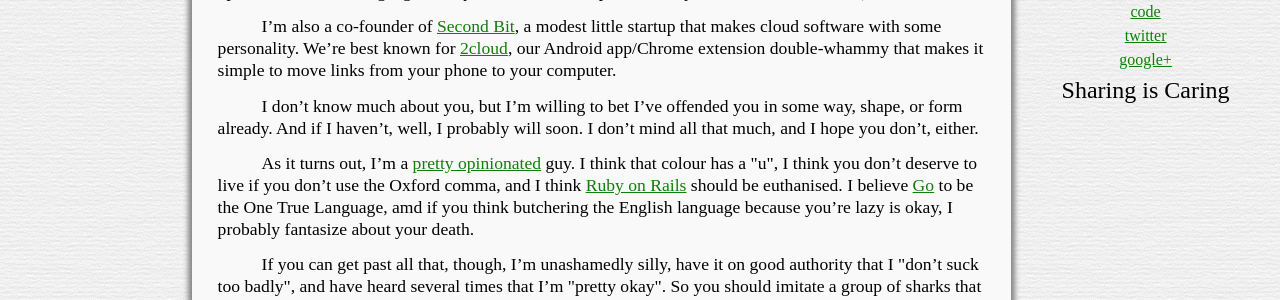
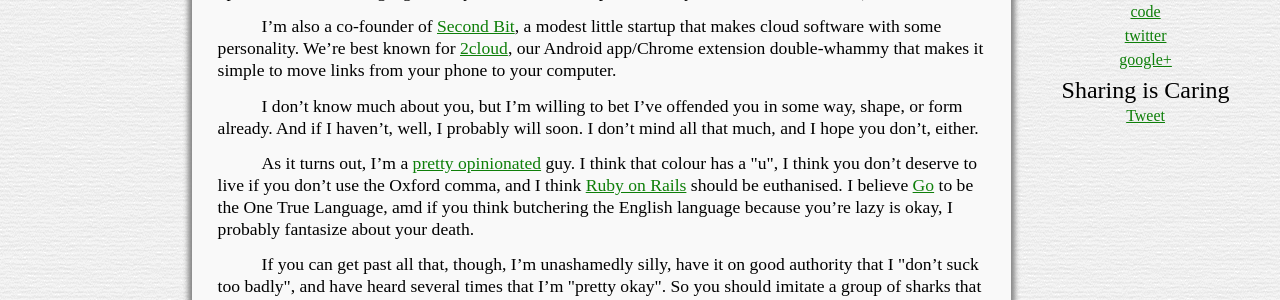
Before and after one commit to paddycarver/blog, a Jekyll site: the page built from _posts/2012-02-23-bio.md, in a window 1280 px wide. Shown: the part 240-540 px from the top of the page. Built offline with Jekyll 4.4.1, drawn with Linux system fonts in a browser that asks for light colours; some web fonts are replaced; comment, search, counter and statistics services are not loaded.

Commit message:
Add Tweet button.

```diff
--- a/_layouts/post.html
+++ b/_layouts/post.html
@@ -132,8 +132,10 @@
                                 <div id="share">
                                         <h3>Sharing is Caring</h3>
                                         <div class="fb-like" data-href="http://{{ site.domain }}{{ site.baseurl }}{{ page.url }}" data-send="false" data-layout="button_count" data-width="100" data-show-faces="false"></div>
+                                        <a href="https://twitter.com/share" class="twitter-share-button" data-url="http://{{ site.domain }}{{ site.baseurl }}{{ page.url }}" data-text="{{ page.title }}" data-via="paddyforan" data-related="paddyforan" data-count="none">Tweet</a>
                                 </div>
                         </aside>
                 </section>
+                <script>!function(d,s,id){var js,fjs=d.getElementsByTagName(s)[0];if(!d.getElementById(id)){js=d.createElement(s);js.id=id;js.src="//platform.twitter.com/widgets.js";fjs.parentNode.insertBefore(js,fjs);}}(document,"script","twitter-wjs");</script>
         </body>
 </html>
```
